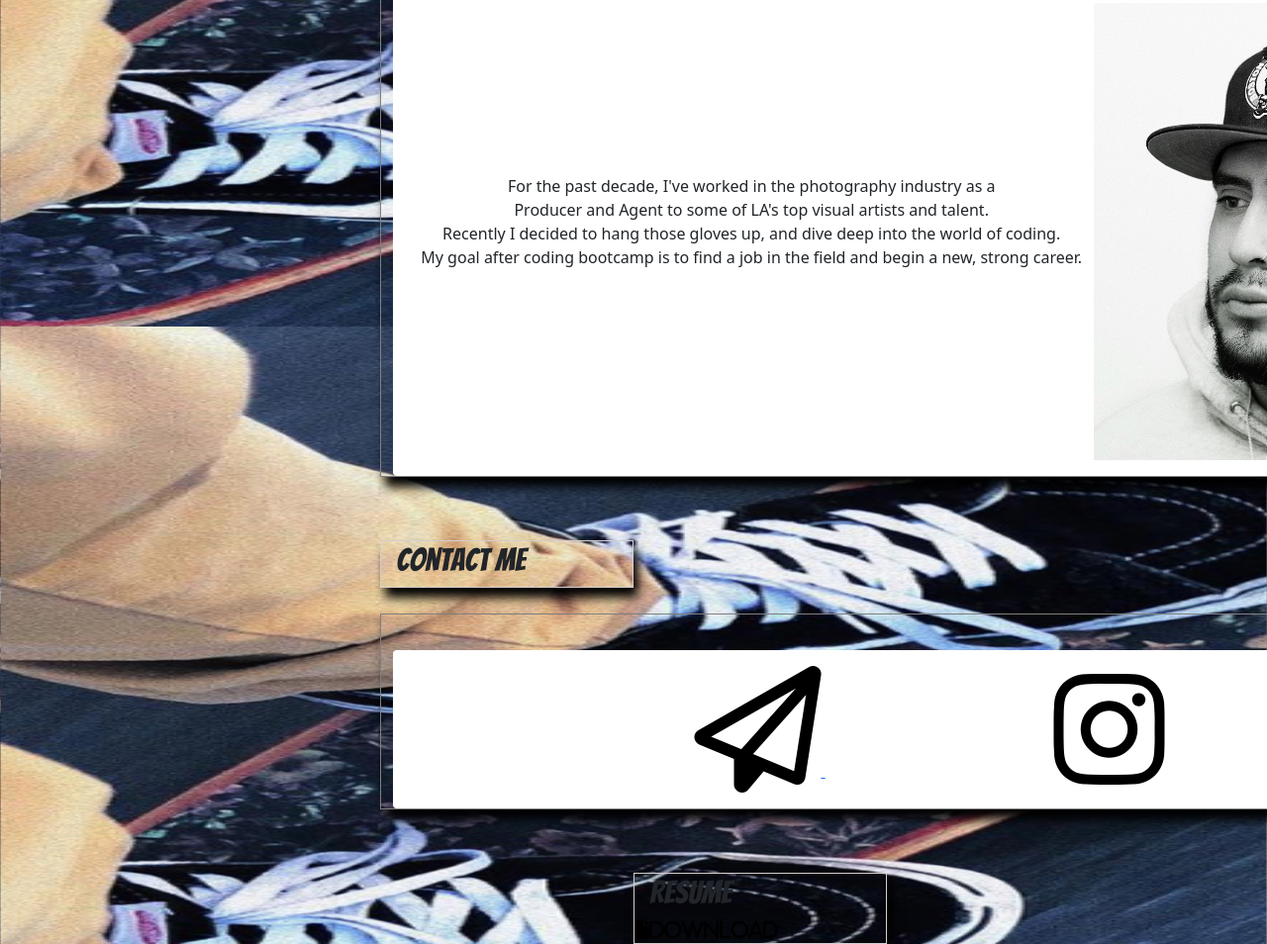
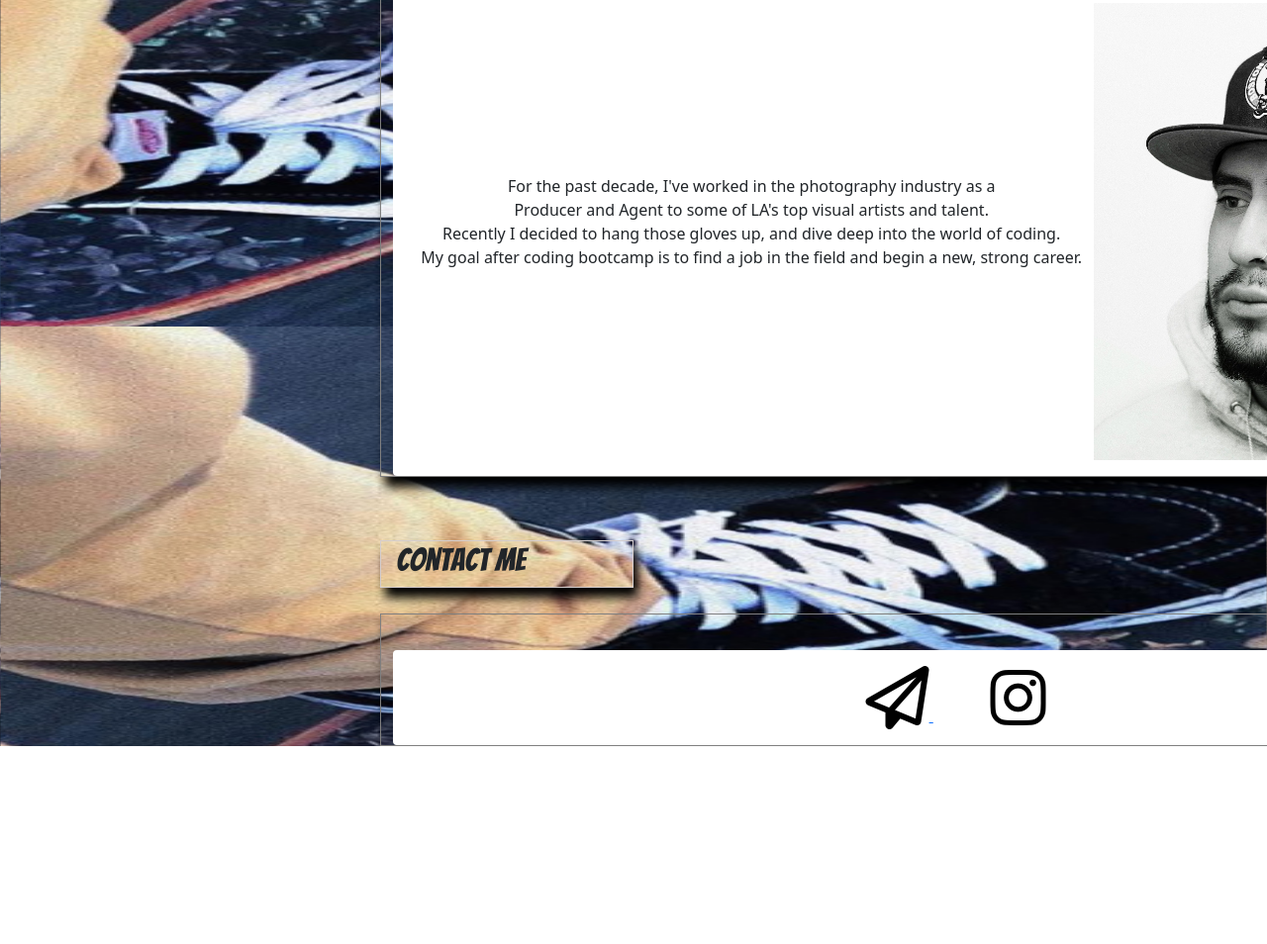
Before and after one commit to JayBarbanel/JBarbanel_Portfolio, a plain HTML site: page index.html in a window 1280 px wide. Shown: the part 2070-3024 px from the top of the page at 99% size. After the commit the page ends 2824 px from the top, so only its background shows below. Drawn offline with nearby package versions, Linux system fonts and the light colour scheme; files whose address does not match are found by name.

Commit message:
updated resume button

```diff
--- a/index.html
+++ b/index.html
@@ -47,7 +47,9 @@
                         <a class="nav-link" href="https://www.linkedin.com/in/j-barbanel-29201132/">LinkedIn</a>
                     </li>
                     <li class="nav-item">
-                        <a class="nav-link " href="#resume">Resume</a>
+                        <a class="nav-link " href="./Images/JosefBarbanel_2022_Resume.pdf" download style="text-decoration: none;">Resume
+                        </a>
+
                     </li>
 
                     <h1>Jay Barbanel</h1>
@@ -120,22 +122,16 @@
         <div class="card">
             <div class="card-body ">
                 <a href="mailto: jbarbanel531@gmail.com">
-                    <i class="far fa-paper-plane fa-8x"></i>
+                    <i class="far fa-paper-plane fa-4x"></i>
                 </a>
                 <a href="https://www.instagram.com/thatkidjay1/">
-                    <i class="fab fa-instagram fa-8x"></i>
+                    <i class="fab fa-instagram fa-4x"></i>
                 </a>
             </div>
         </div>
     </div>
     </div>
-    <div class="container-4">
-        <element id="resume">
-            <h2>Resume</h2>
-            <a href="./Images/JosefBarbanel_2022_Resume.pdf" download style="text-decoration: none;">
-                <i class="fas fa-file fa-10x">DOWNLOAD</i>
-            </a>
-    </div>
+
 
 
 
--- a/style.css
+++ b/style.css
@@ -65,12 +65,12 @@ img {
 }
 
 .fab {
-    margin-left: 20%;
+    margin-left: 5%;
     color: black;
 }
 
 .far {
-    margin-left: 25%;
+    margin-left: 40%;
     color: black;
 }
 
@@ -98,6 +98,10 @@ img {
         background-image: none !important;
         background-size: 0px!important;
     }
+    .container-1 {
+        margin-left: 0%;
+        width: auto!important;
+    }
     .container-2 {
         margin-left: 0%;
         width: auto!important;
@@ -110,6 +114,11 @@ img {
         margin-left: 0%;
         width: auto!important;
     }
+    #text {
+        margin-top: 0%;
+        text-align: left;
+        font-size: 15px;
+    }
 }
 
 @media screen and (max-width: 576px) {
```
